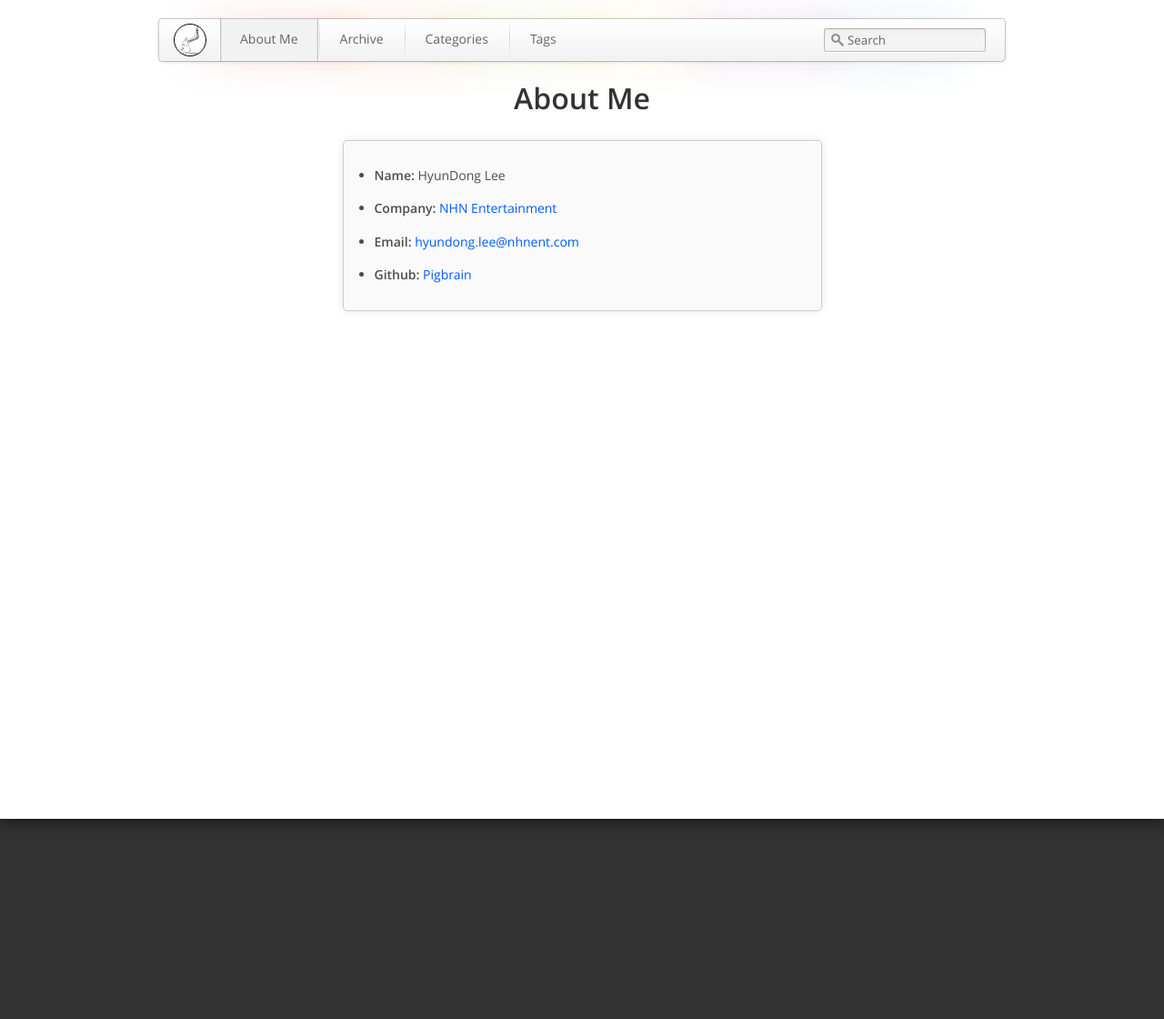
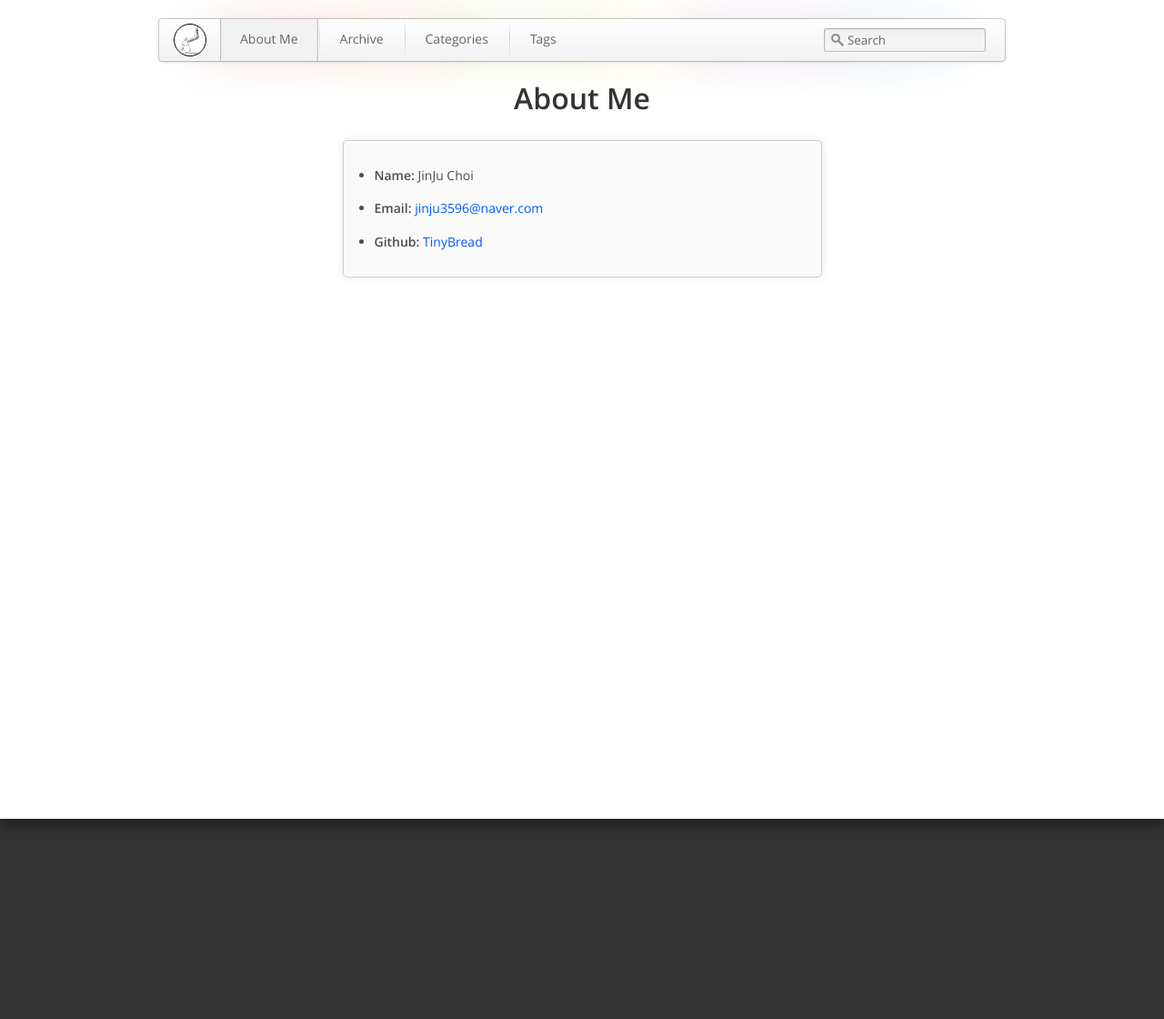
Before and after one commit to tinybread/tinybread.github.com, a Jekyll site: the page built from about.md, in a window 1280 px wide. Shown: the whole page at 91% size. Built offline with Jekyll 4.4.1, drawn with Linux system fonts in a browser that asks for light colours.

Commit message:
no message

```diff
--- a/about.md
+++ b/about.md
@@ -4,7 +4,6 @@ title: About Me
 header: About Me
 group: navigation
 ---
- * **Name:** HyunDong Lee
- * **Company:** [NHN Entertainment](http://www.nhnent.com/ko/index.nhn)
- * **Email:** [hyundong.lee@nhnent.com](hyundong.lee@nhnent.com)
- * **Github:** [Pigbrain](https://github.com/pigbrain)
+ * **Name:** JinJu Choi
+ * **Email:** [jinju3596@naver.com](jinju3596@naver.com)
+ * **Github:** [TinyBread](https://github.com/tinybread)
```
